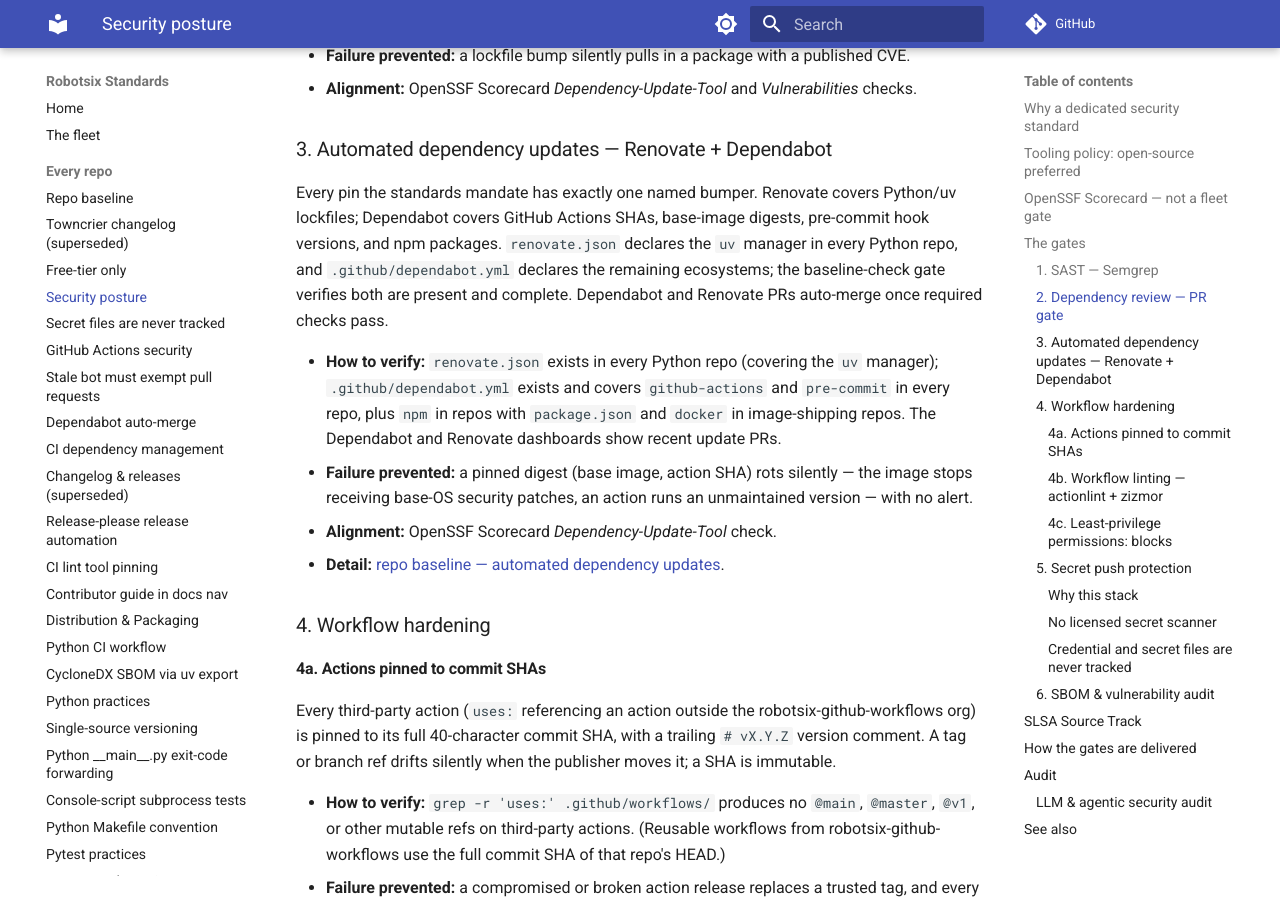
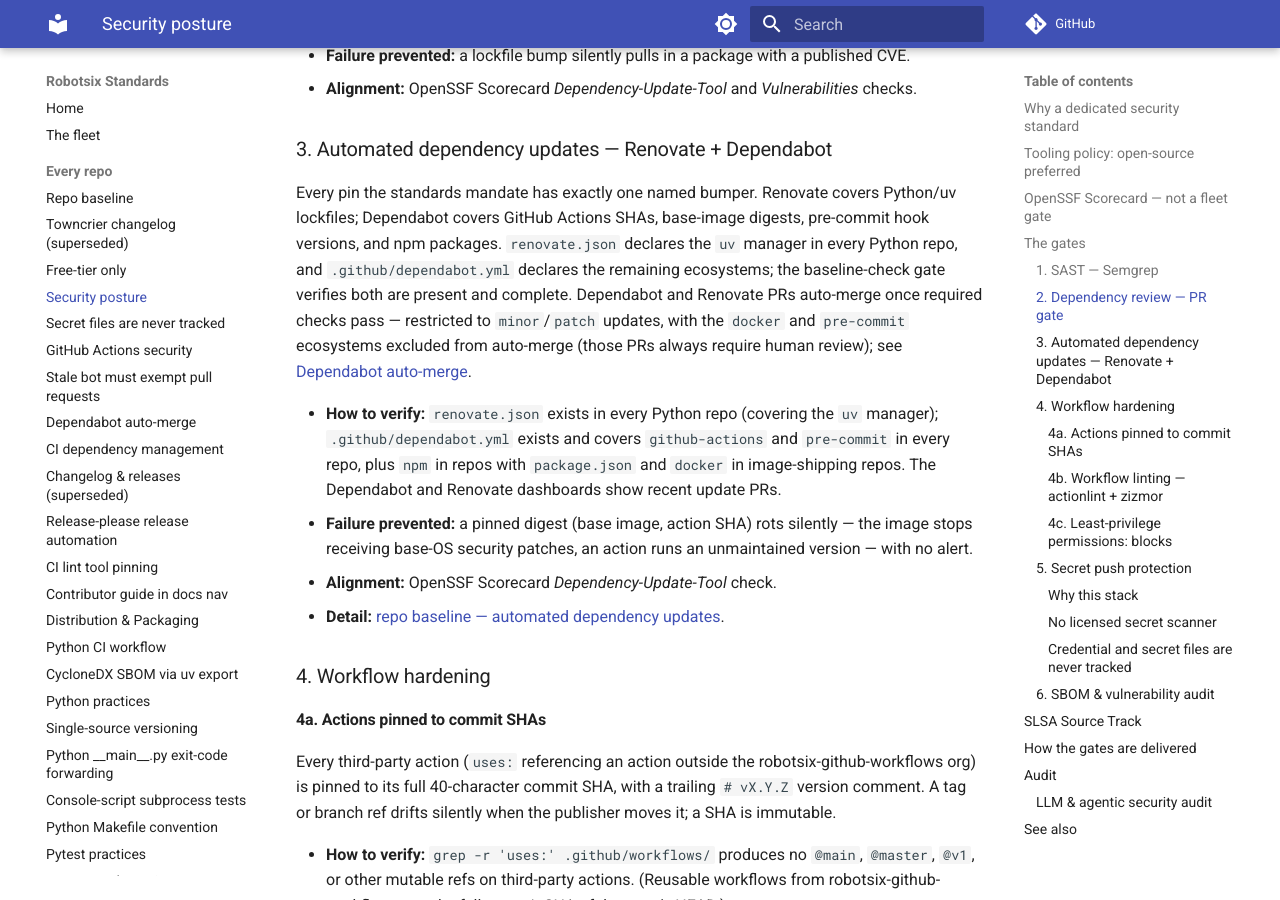
Before and after one commit to damien-robotsix/robotsix-standards, an MkDocs documentation site: the page built from docs/security-posture.md, in a window 1280 px wide and 900 px high, scrolled down 2591 px. Built offline with MkDocs 1.6.1 and Material for MkDocs 9.7.7, drawn with Linux system fonts in a browser that asks for light colours; comment, search, counter and statistics services are not loaded.

Commit message:
docs: security-posture.md gate 3 overstates Dependabot auto-merge — docker & pre-commit ecosystems are MUST-excluded per dependabot-auto-merge.md (20260908T092938Z-security-posture-md-gate-3-overstates-de-db3c) (#356)
Co-authored-by: robotsix-mill <mill@robotsix.local>

```diff
--- a/docs/security-posture.md
+++ b/docs/security-posture.md
@@ -126,7 +126,10 @@ Python/uv lockfiles; Dependabot covers GitHub Actions SHAs, base-image digests,
 pre-commit hook versions, and npm packages. `renovate.json` declares the `uv`
 manager in every Python repo, and `.github/dependabot.yml` declares the
 remaining ecosystems; the baseline-check gate verifies both are present and
-complete. Dependabot and Renovate PRs auto-merge once required checks pass.
+complete. Dependabot and Renovate PRs auto-merge once required checks pass —
+restricted to `minor`/`patch` updates, with the `docker` and `pre-commit`
+ecosystems excluded from auto-merge (those PRs always require human review);
+see [Dependabot auto-merge](dependabot-auto-merge.md).
 
 - **How to verify:** `renovate.json` exists in every Python repo (covering the
   `uv` manager); `.github/dependabot.yml` exists and covers `github-actions`
```
Also changed, not shown: docs/repo-baseline.md (+3 -1 lines).
